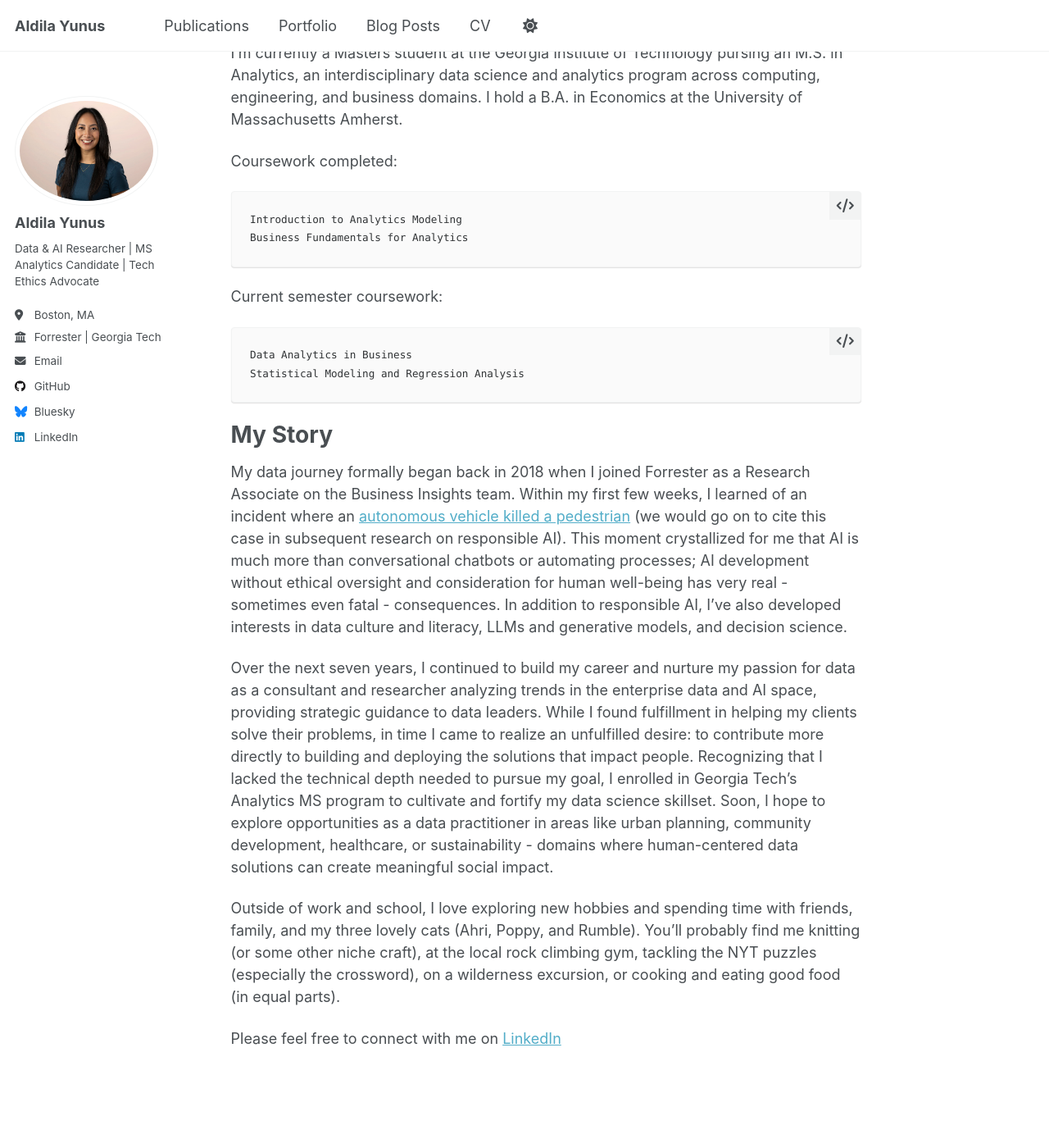
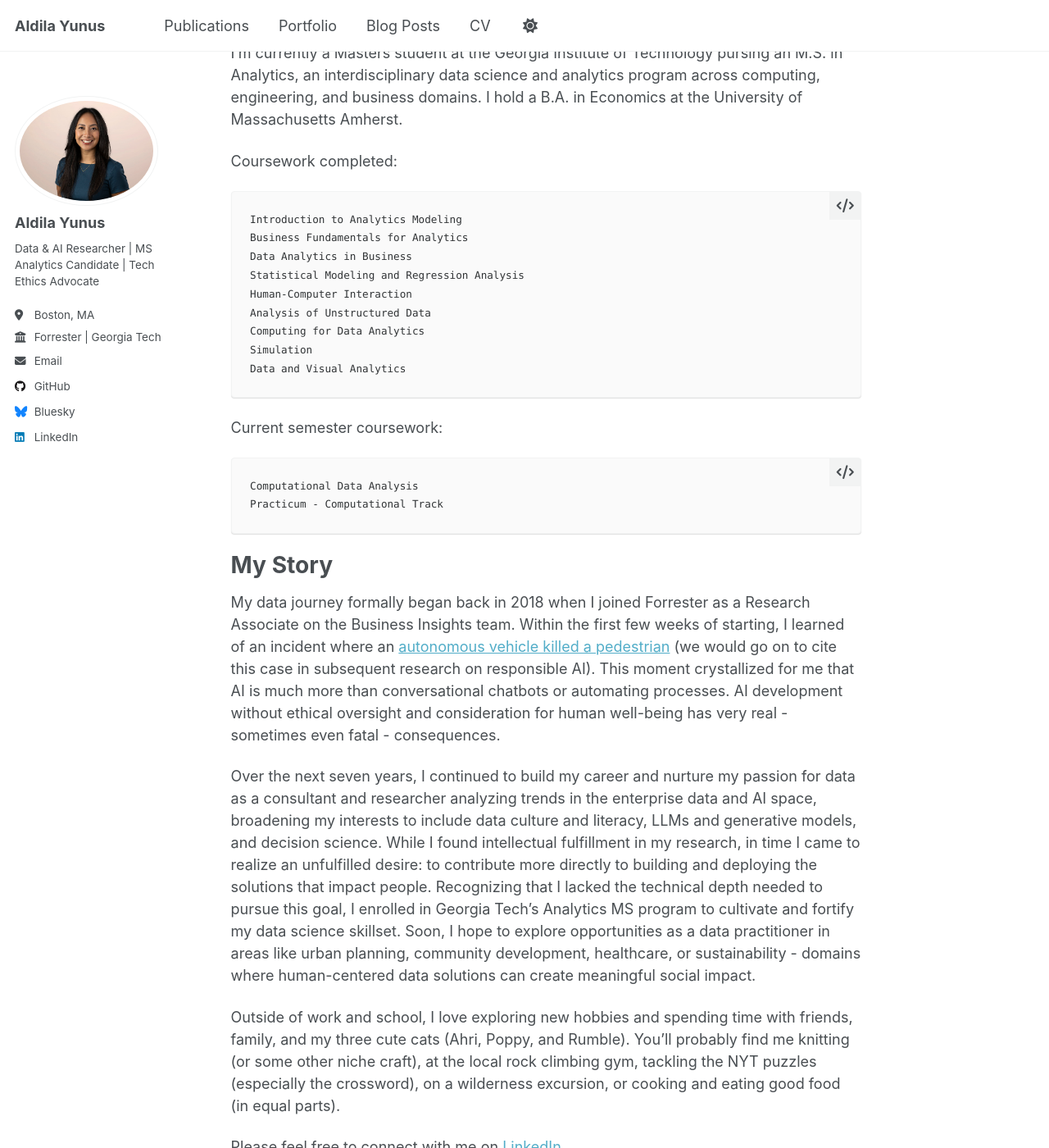
Before and after one commit to dilayns/dilayns.github.io, a Jekyll site: the page built from _pages/about.md, in a window 1280 px wide and 1400 px high, scrolled down 269 px. Shown: the whole window at 82% size. Built offline with Jekyll 4.4.1, drawn with Linux system fonts in a browser that asks for light colours.

Commit message:
Update about.md

```diff
--- a/_pages/about.md
+++ b/_pages/about.md
@@ -17,18 +17,26 @@ Coursework completed:
 
     Introduction to Analytics Modeling
     Business Fundamentals for Analytics
+    Data Analytics in Business
+    Statistical Modeling and Regression Analysis
+    Human-Computer Interaction
+    Analysis of Unstructured Data
+    Computing for Data Analytics
+    Simulation
+    Data and Visual Analytics
+
 
 Current semester coursework:
 
-    Data Analytics in Business
-    Statistical Modeling and Regression Analysis
+    Computational Data Analysis
+    Practicum - Computational Track
 
 # My Story
 
-My data journey formally began back in 2018 when I joined Forrester as a Research Associate on the Business Insights team. Within my first few weeks, I learned of an incident where an [autonomous vehicle killed a pedestrian](https://www.nytimes.com/2018/03/19/technology/uber-driverless-fatality.html) (we would go on to cite this case in subsequent research on responsible AI). This moment crystallized for me that AI is much more than conversational chatbots or automating processes; AI development without ethical oversight and consideration for human well-being has very real - sometimes even fatal - consequences. In addition to responsible AI, I've also developed interests in data culture and literacy, LLMs and generative models, and decision science.
+My data journey formally began back in 2018 when I joined Forrester as a Research Associate on the Business Insights team. Within the first few weeks of starting, I learned of an incident where an [autonomous vehicle killed a pedestrian](https://www.nytimes.com/2018/03/19/technology/uber-driverless-fatality.html) (we would go on to cite this case in subsequent research on responsible AI). This moment crystallized for me that AI is much more than conversational chatbots or automating processes. AI development without ethical oversight and consideration for human well-being has very real - sometimes even fatal - consequences.
 
-Over the next seven years, I continued to build my career and nurture my passion for data as a consultant and researcher analyzing trends in the enterprise data and AI space, providing strategic guidance to data leaders. While I found fulfillment in helping my clients solve their problems, in time I came to realize an unfulfilled desire: to contribute more directly to building and deploying the solutions that impact people. Recognizing that I lacked the technical depth needed to pursue my goal, I enrolled in Georgia Tech's Analytics MS program to cultivate and fortify my data science skillset. Soon, I hope to explore opportunities as a data practitioner in areas like urban planning, community development, healthcare, or sustainability - domains where human-centered data solutions can create meaningful social impact.
+Over the next seven years, I continued to build my career and nurture my passion for data as a consultant and researcher analyzing trends in the enterprise data and AI space, broadening my interests to include data culture and literacy, LLMs and generative models, and decision science. While I found intellectual fulfillment in my research, in time I came to realize an unfulfilled desire: to contribute more directly to building and deploying the solutions that impact people. Recognizing that I lacked the technical depth needed to pursue this goal, I enrolled in Georgia Tech's Analytics MS program to cultivate and fortify my data science skillset. Soon, I hope to explore opportunities as a data practitioner in areas like urban planning, community development, healthcare, or sustainability - domains where human-centered data solutions can create meaningful social impact.
 
-Outside of work and school, I love exploring new hobbies and spending time with friends, family, and my three lovely cats (Ahri, Poppy, and Rumble). You'll probably find me knitting (or some other niche craft), at the local rock climbing gym, tackling the NYT puzzles (especially the crossword), on a wilderness excursion, or cooking and eating good food (in equal parts).
+Outside of work and school, I love exploring new hobbies and spending time with friends, family, and my three cute cats (Ahri, Poppy, and Rumble). You'll probably find me knitting (or some other niche craft), at the local rock climbing gym, tackling the NYT puzzles (especially the crossword), on a wilderness excursion, or cooking and eating good food (in equal parts).
 
 Please feel free to connect with me on [LinkedIn](https://www.linkedin.com/in/aldilayunus/)
```
